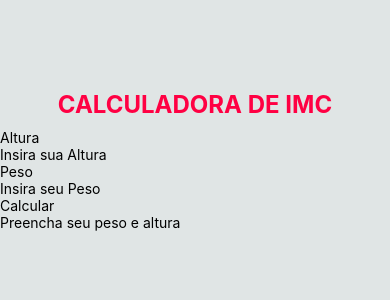
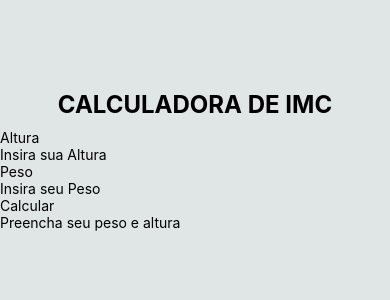
Before and after one commit to TatianePatriota/bmi-calculator, a React Native app: screen / in a window 390 px wide. Shown: the top 300 px of the page. Built offline with nearby package versions, Linux system fonts and the light colour scheme.

Commit message:
changing title color

```diff
--- a/src/components/Title/style.js
+++ b/src/components/Title/style.js
@@ -7,7 +7,7 @@ export const styles = StyleSheet.create({
     padding: 10,
   },
   textTitle: {
-    color: "#FF0043",
+    color: "#000000",
     fontWeight: "bold",
     fontSize: 24,
     textTransform: "uppercase",
```
